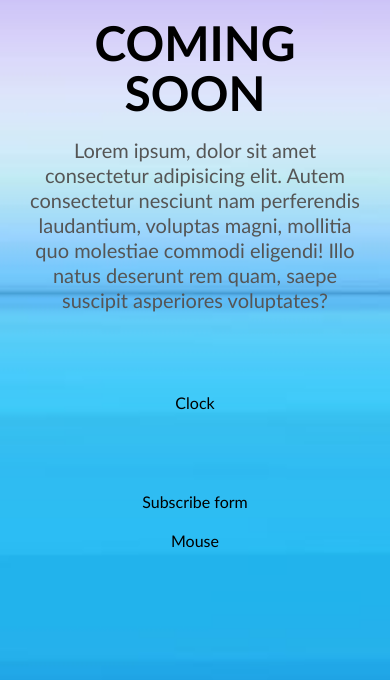
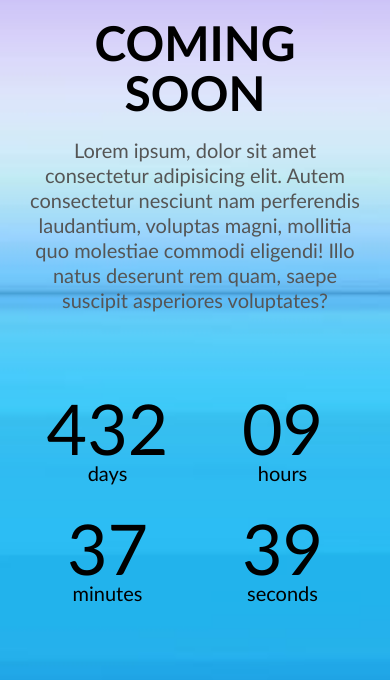
Before and after one commit to LinoGitas/coming-soon, a plain HTML site: page index.html in a window 390 px wide. Shown: the part 146-826 px from the top of the page. Drawn offline with Linux system fonts and the light colour scheme.

Commit message:
progress-bar

```diff
--- a/css/footer.css
+++ b/css/footer.css
@@ -35,10 +35,11 @@ footer > .row:nth-child(2) {
             padding: 0 10px;
         }
             footer .texts > p:nth-child(2) {
-                border: 2px solid #fff;
+                border: 1px solid #fff;
                 border-top: none;
                 border-bottom: none;
             }
+
     footer .footer-p {
         line-height: 30px;
     }
--- a/css/hero.css
+++ b/css/hero.css
@@ -41,6 +41,21 @@
         margin:80px 0;
     }
 
+        .hero .clock > .time {
+            width: 25%;
+            float: left;
+        }
+            .clock > .time > .value {
+                width: 100%;
+                font-size: 70px;
+                line-height: 70px;
+            }
+            .clock > .time > .label {
+                width: 100%;
+                font-size: 20px;
+                line-height: 20px;
+            }
+
     .hero .form{
         width: 90%;
         margin: 0 5% 20px;
@@ -51,9 +66,19 @@
     }
 
 @media (max-width: 700px) {
-.hero > .row {
-    width: 100%;
-    margin: 0;
-    padding: 0 20px;
+    .hero > .row {
+        width: 100%;
+        margin: 0;
+        padding: 0 20px;
+    }
 }
+
+@media (max-width: 500px) {
+    .hero .clock > .time {
+        width: 50%;
+    }
+        .hero .clock > .time:nth-child(1),
+        .hero .clock > .time:nth-child(2) {
+            margin-bottom: 30px;
+        }
 }
--- a/index.html
+++ b/index.html
@@ -21,7 +21,22 @@
                voluptates?
             </p>
            <div class="clock">
-                Clock
+            <div class="time">
+                <div class="value">432</div>
+                <div class="label">days</div>
+            </div>
+            <div class="time">
+                <div class="value">09</div>
+                <div class="label">hours</div>
+            </div>
+            <div class="time">
+                <div class="value">37</div>
+                <div class="label">minutes</div>
+            </div>
+            <div class="time">
+                <div class="value">39</div>
+                <div class="label">seconds</div>
+            </div>
             </div>
             <div class="form">
                 Subscribe form
```
